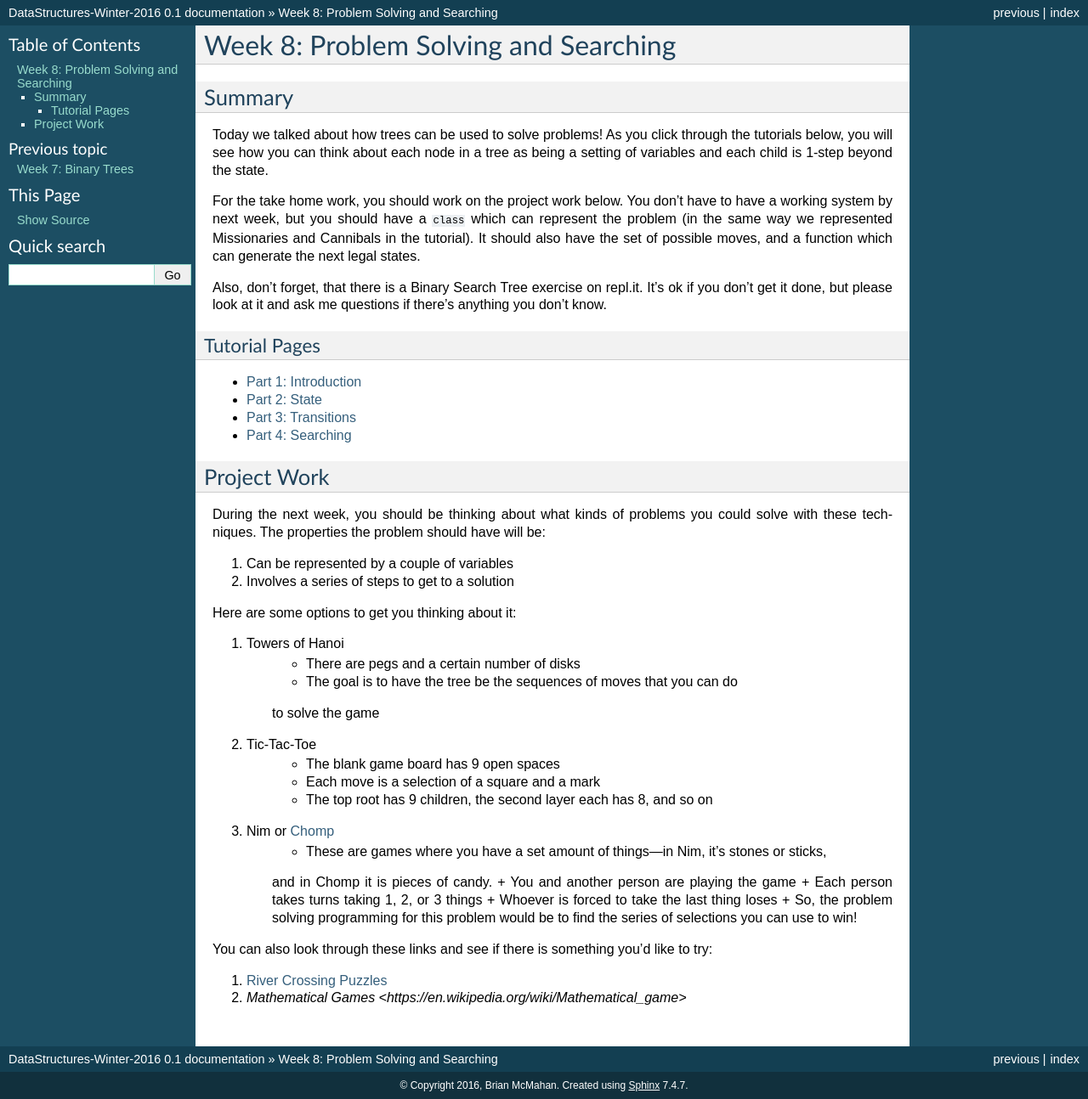
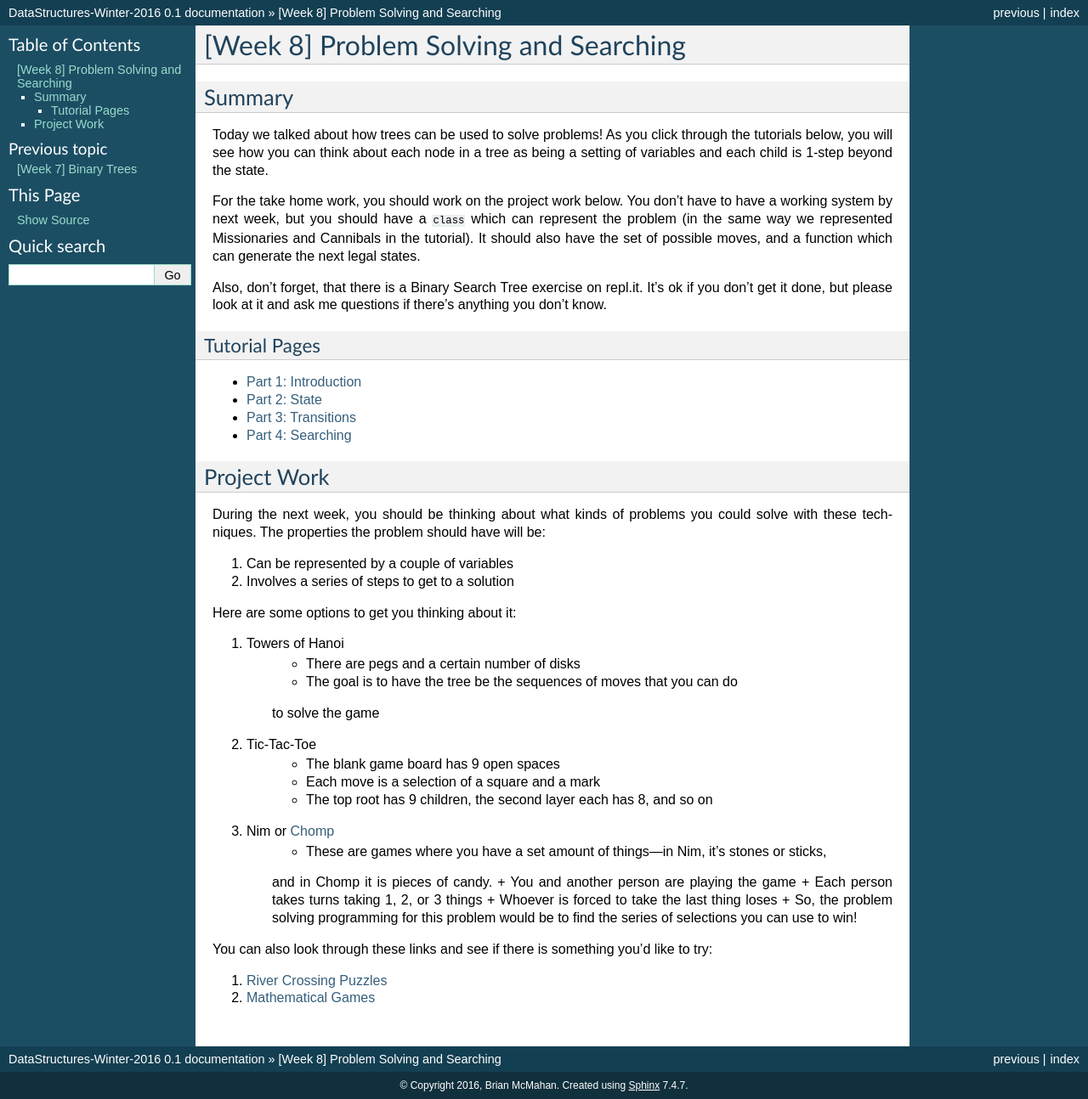
Before and after one commit to Heroes-Academy/DataStructures_Winter0217, a Sphinx documentation site: the page built from docs/source/week8.rst, in a window 1280 px wide. Shown: the whole page at 85% size. Built offline with Sphinx 7.4.7, drawn with Linux system fonts in a browser that asks for light colours.

Commit message:
syncing up

```diff
--- a/docs/source/week7.rst
+++ b/docs/source/week7.rst
@@ -1,4 +1,4 @@
-Week 7: Binary Trees
+[Week 7] Binary Trees
 =====================
 
 
--- a/docs/source/week8.rst
+++ b/docs/source/week8.rst
@@ -1,4 +1,4 @@
-Week 8: Problem Solving and Searching
+[Week 8] Problem Solving and Searching
 =====================================
 
 
@@ -62,4 +62,4 @@ You can also look through these links and see if there is something you'd
 like to try:
 
 1. `River Crossing Puzzles <https://en.wikipedia.org/wiki/River_crossing_puzzle>`_
-2. `Mathematical Games <https://en.wikipedia.org/wiki/Mathematical_game>`
+2. `Mathematical Games <https://en.wikipedia.org/wiki/Mathematical_game>`_
```
